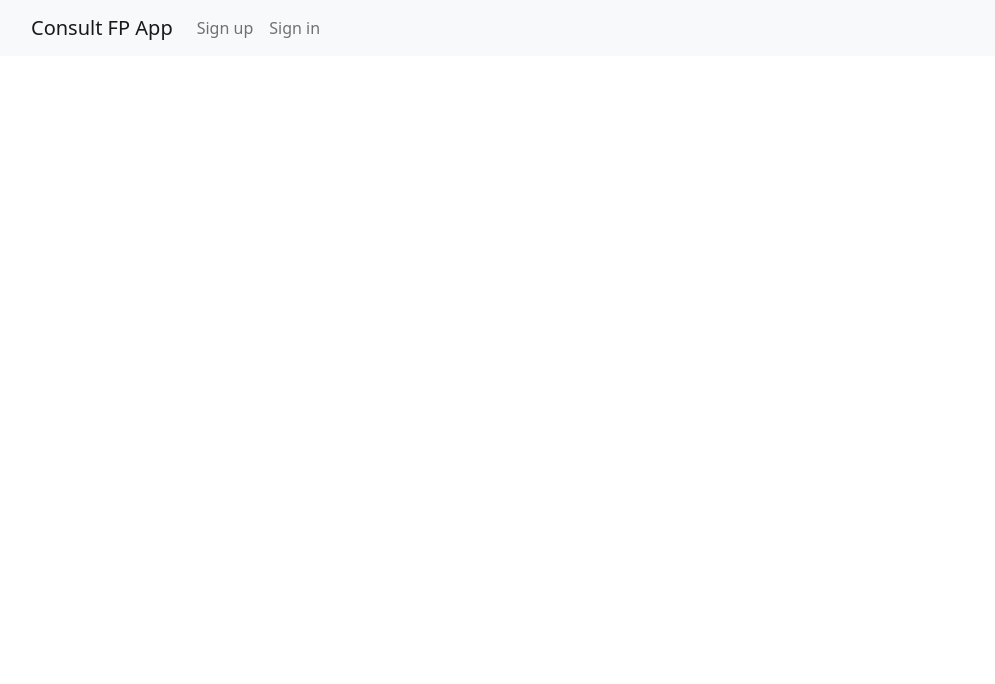
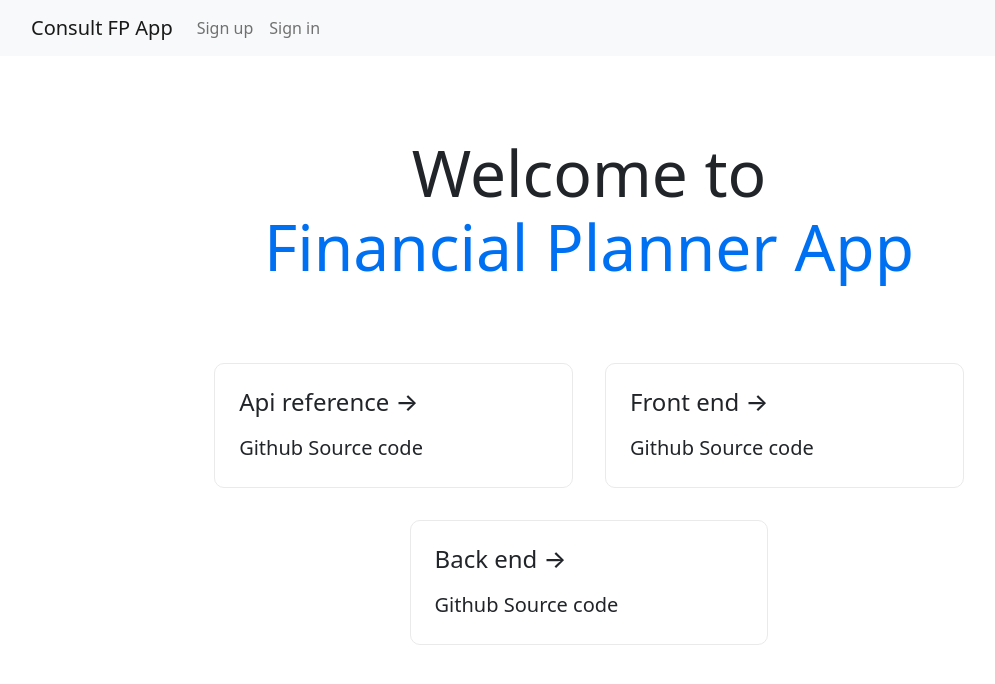
Before and after one commit to yuzuki-aritomo/ReserveTaskFrontend, a Next.js app: page / in a window 1280 px wide. Shown: the top 684 px of the page, without its empty margins (51-1046 px from the left). Built offline with nearby package versions, Linux system fonts and the light colour scheme.

Commit message:
add home

```diff
--- a/src/pages/index.tsx
+++ b/src/pages/index.tsx
@@ -1,9 +1,38 @@
 import type { NextPage } from 'next'
-import Link from 'next/link'
+import styles from 'styles/top.module.css'
 
 const Home: NextPage = () => {
   return (
-    <div></div>
+    <main className={styles.main}>
+      <h1 className={styles.title}>
+        Welcome to <p className={styles.color}>Financial Planner App</p>
+      </h1>
+      <div className={styles.grid}>
+        <a
+          href="https://yuzuki-aritomo.github.io/ReserveTaskBackend/dist/index.html"
+          className={styles.card}
+        >
+          <h2>Api reference &rarr;</h2>
+          <p>Github Source code</p>
+        </a>
+
+        <a
+          href="https://github.com/yuzuki-aritomo/ReserveTaskFrontend"
+          className={styles.card}
+        >
+          <h2>Front end  &rarr;</h2>
+          <p>Github Source code</p>
+        </a>
+
+        <a
+          href="https://github.com/yuzuki-aritomo/ReserveTaskBackend"
+          className={styles.card}
+        >
+          <h2>Back end &rarr;</h2>
+          <p>Github Source code</p>
+        </a>
+      </div>
+    </main>
   )
 }
 
--- /dev/null
+++ b/styles/top.module.css
@@ -0,0 +1,123 @@
+.container {
+  min-height: 100vh;
+  padding: 0 0.5rem;
+  display: flex;
+  flex-direction: column;
+  justify-content: center;
+  align-items: center;
+  height: 100vh;
+}
+
+.main {
+  padding: 5rem 0;
+  flex: 1;
+  display: flex;
+  flex-direction: column;
+  justify-content: center;
+  align-items: center;
+}
+
+.footer {
+  width: 100%;
+  height: 100px;
+  border-top: 1px solid #eaeaea;
+  display: flex;
+  justify-content: center;
+  align-items: center;
+}
+
+.footer a {
+  display: flex;
+  justify-content: center;
+  align-items: center;
+  flex-grow: 1;
+}
+
+.title a {
+  color: #0070f3;
+  text-decoration: none;
+}
+
+.title a:hover,
+.title a:focus,
+.title a:active {
+  text-decoration: underline;
+}
+
+.title {
+  margin: 0;
+  line-height: 1.15;
+  font-size: 4rem;
+}
+
+.title,
+.description {
+  text-align: center;
+}
+
+.description {
+  line-height: 1.5;
+  font-size: 1.5rem;
+}
+
+.code {
+  background: #fafafa;
+  border-radius: 5px;
+  padding: 0.75rem;
+  font-size: 1.1rem;
+  font-family: Menlo, Monaco, Lucida Console, Liberation Mono, DejaVu Sans Mono,
+    Bitstream Vera Sans Mono, Courier New, monospace;
+}
+
+.grid {
+  display: flex;
+  align-items: center;
+  justify-content: center;
+  flex-wrap: wrap;
+  max-width: 800px;
+  margin-top: 3rem;
+}
+
+.card {
+  margin: 1rem;
+  padding: 1.5rem;
+  text-align: left;
+  color: inherit;
+  text-decoration: none;
+  border: 1px solid #eaeaea;
+  border-radius: 10px;
+  transition: color 0.15s ease, border-color 0.15s ease;
+  width: 45%;
+}
+
+.card:hover,
+.card:focus,
+.card:active {
+  color: #0070f3;
+  border-color: #0070f3;
+}
+.color {
+  color: #0070f3;
+}
+.card h2 {
+  margin: 0 0 1rem 0;
+  font-size: 1.5rem;
+}
+
+.card p {
+  margin: 0;
+  font-size: 1.25rem;
+  line-height: 1.5;
+}
+
+.logo {
+  height: 1em;
+  margin-left: 0.5rem;
+}
+
+@media (max-width: 600px) {
+  .grid {
+    width: 100%;
+    flex-direction: column;
+  }
+}
```
